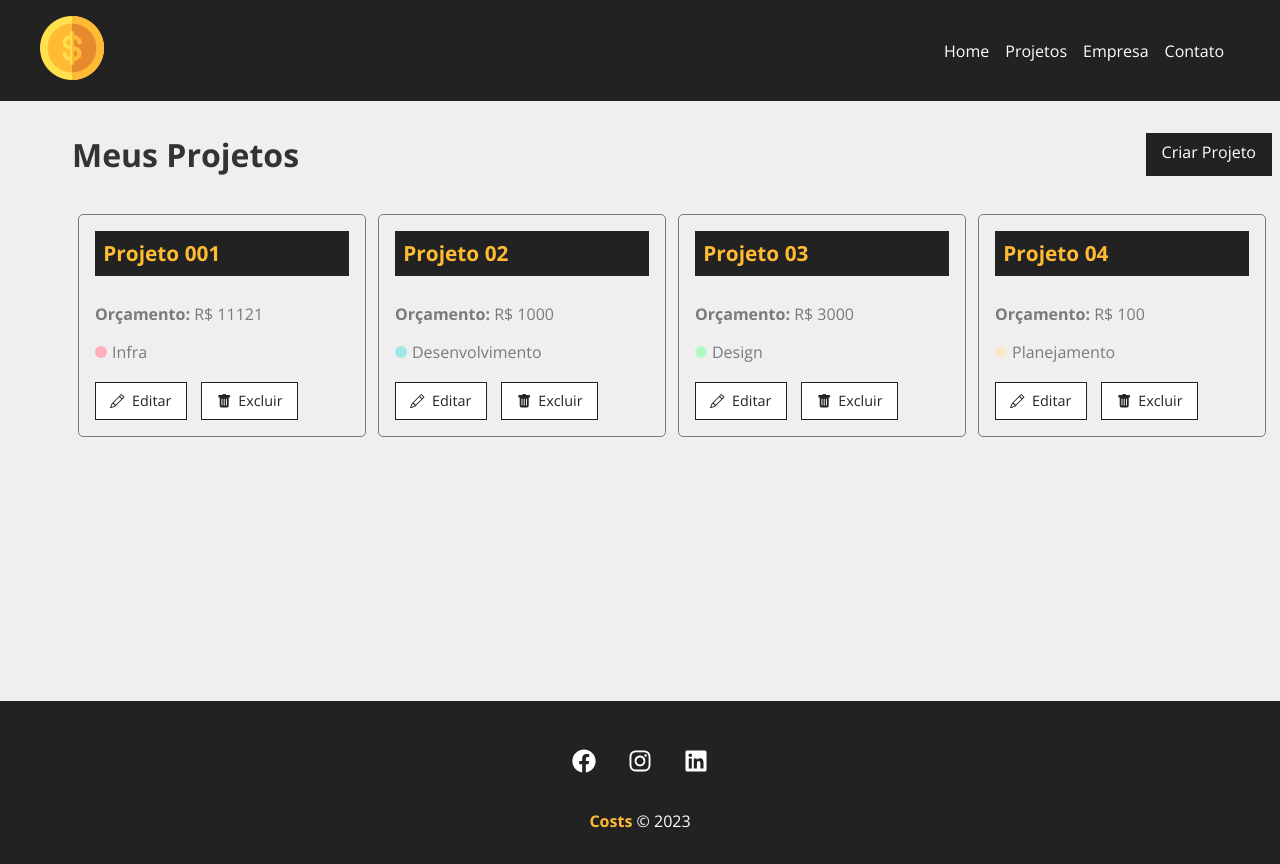
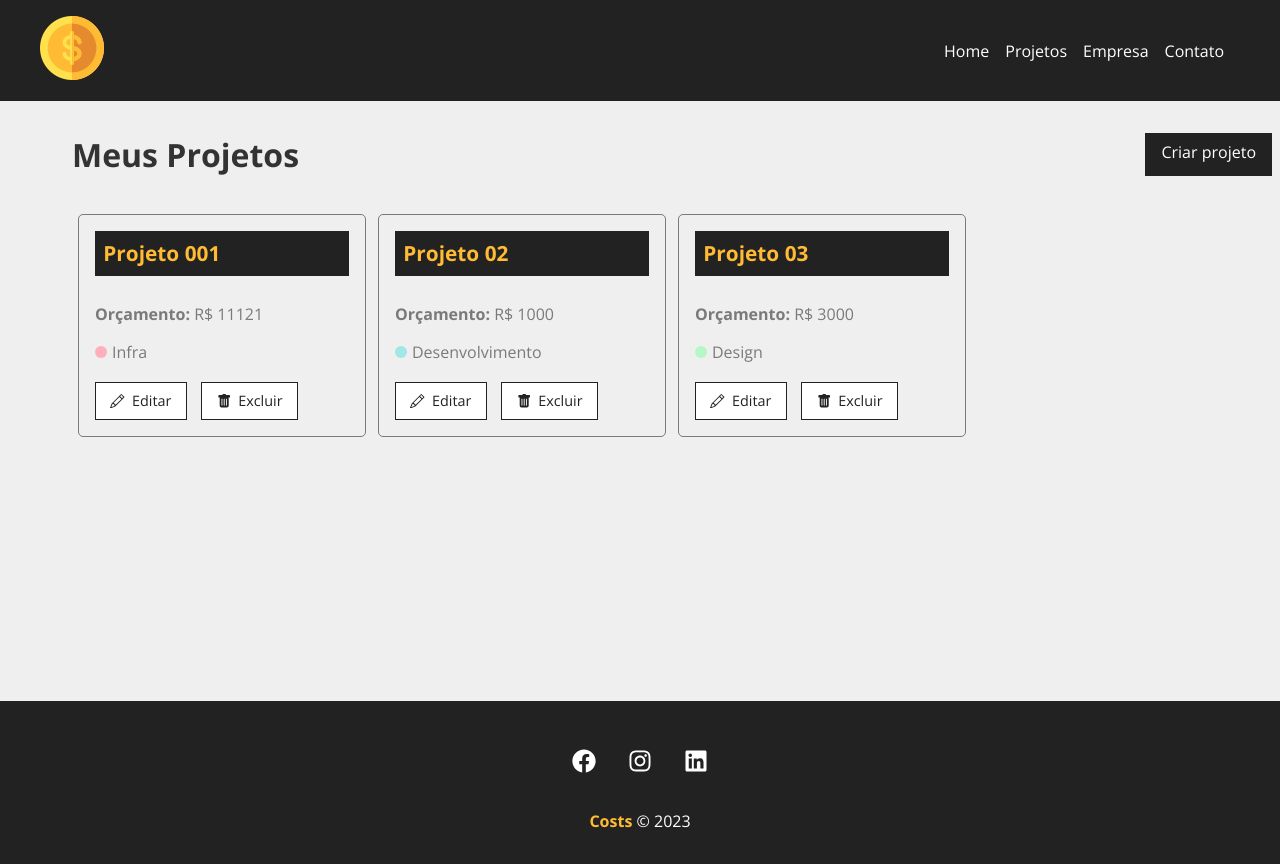
Before and after one commit to FellipeCastro/costs-react, a React (Create React App) app: page /projects in a window 1280 px wide. Shown: the top 864 px of the page. Built offline with nearby package versions, Linux system fonts and the light colour scheme; data requests are answered from the project's data file.

Commit message:
Atualizações do projeto funcionando

```diff
--- a/db.json
+++ b/db.json
@@ -32,17 +32,6 @@
       "cost": 0,
       "services": [],
       "id": 3
-    },
-    {
-      "name": "Projeto 04",
-      "budget": "100",
-      "category": {
-        "id": "4",
-        "name": "Planejamento"
-      },
-      "cost": 0,
-      "services": [],
-      "id": 4
     }
   ],
   "categories": [
--- a/src/components/pages/NewProject.js
+++ b/src/components/pages/NewProject.js
@@ -8,7 +8,6 @@
   const navigate = useNavigate()
 
   function createPost(project) {
-    // initialize cost and services
     project.cost = 0
     project.services = []
 
--- a/src/components/pages/Projects.js
+++ b/src/components/pages/Projects.js
@@ -1,3 +1,4 @@
+/*
 import {useLocation} from 'react-router-dom';
 import {useState, useEffect} from 'react';
 import Message from "../layout/Message";
@@ -15,8 +16,8 @@
 
     const location = useLocation()
     let message = ''
-    if(location.state) {
-        message = location.state.message
+    if (location.state) {
+      message = location.state.message
     }
 
     useEffect(() => {
@@ -59,6 +60,7 @@
                 <h1>Meus Projetos</h1>
                 <LinkButton to="/newproject" text="Criar Projeto"/>
             </div>
+
             {message && <Message type="success" msg={message} />}
             {projectMessage && <Message type="success" msg={projectMessage} />}
 
@@ -84,3 +86,91 @@
 }
 
 export default Projects
+*/
+
+import { useState, useEffect } from 'react'
+import { useLocation } from 'react-router-dom'
+
+import Container from '../layout/Container'
+import Loading from '../layout/Loading'
+
+import LinkButton from '../layout/LinkButton'
+import ProjectCard from '../project/ProjectCard'
+import Message from '../layout/Message'
+
+import styles from './Projects.module.css'
+
+function Projects() {
+  const [projects, setProjects] = useState([])
+  const [removeLoading, setRemoveLoading] = useState(false)
+  const [projectMessage, setProjectMessage] = useState('')
+
+  const location = useLocation()
+  let message = ''
+  if (location.state) {
+    message = location.state.message
+  }
+
+  useEffect(() => {
+    // Para ver o loading
+    setTimeout(
+      () =>
+        fetch('http://localhost:5000/projects', {
+          method: 'GET',
+          headers: {
+            'Content-Type': 'application/json',
+          },
+        })
+          .then((resp) => resp.json())
+          .then((data) => {
+            setProjects(data)
+            setRemoveLoading(true)
+          }),
+      100,
+    )
+  }, [])
+
+  function removeProject(id) {
+    fetch(`http://localhost:5000/projects/${id}`, {
+      method: 'DELETE',
+      headers: {
+        'Content-Type': 'application/json',
+      },
+    })
+      .then((resp) => resp.json())
+      .then((data) => {
+        setProjects(projects.filter((project) => project.id !== id))
+        setProjectMessage('Projeto removido com sucesso!')
+      })
+  }
+
+  return (
+    <div className={styles.project_container}>
+      <div className={styles.title_container}>
+        <h1>Meus Projetos</h1>
+        <LinkButton to="/newproject" text="Criar projeto" />
+      </div>
+      {message && <Message type="success" msg={message} />}
+      {projectMessage && <Message type="success" msg={projectMessage} />}
+      <Container customClass="start">
+        {projects.length > 0 &&
+          projects.map((project) => (
+            <ProjectCard
+              id={project.id}
+              name={project.name}
+              budget={project.budget}
+              category={project.category.name}
+              key={project.id}
+              handleRemove={removeProject}
+            />
+          ))}
+        {!removeLoading && <Loading />}
+        {removeLoading && projects.length === 0 && (
+          <p>Não há projetos cadastrados!</p>
+        )}
+      </Container>
+    </div>
+  )
+}
+
+export default Projects
```
